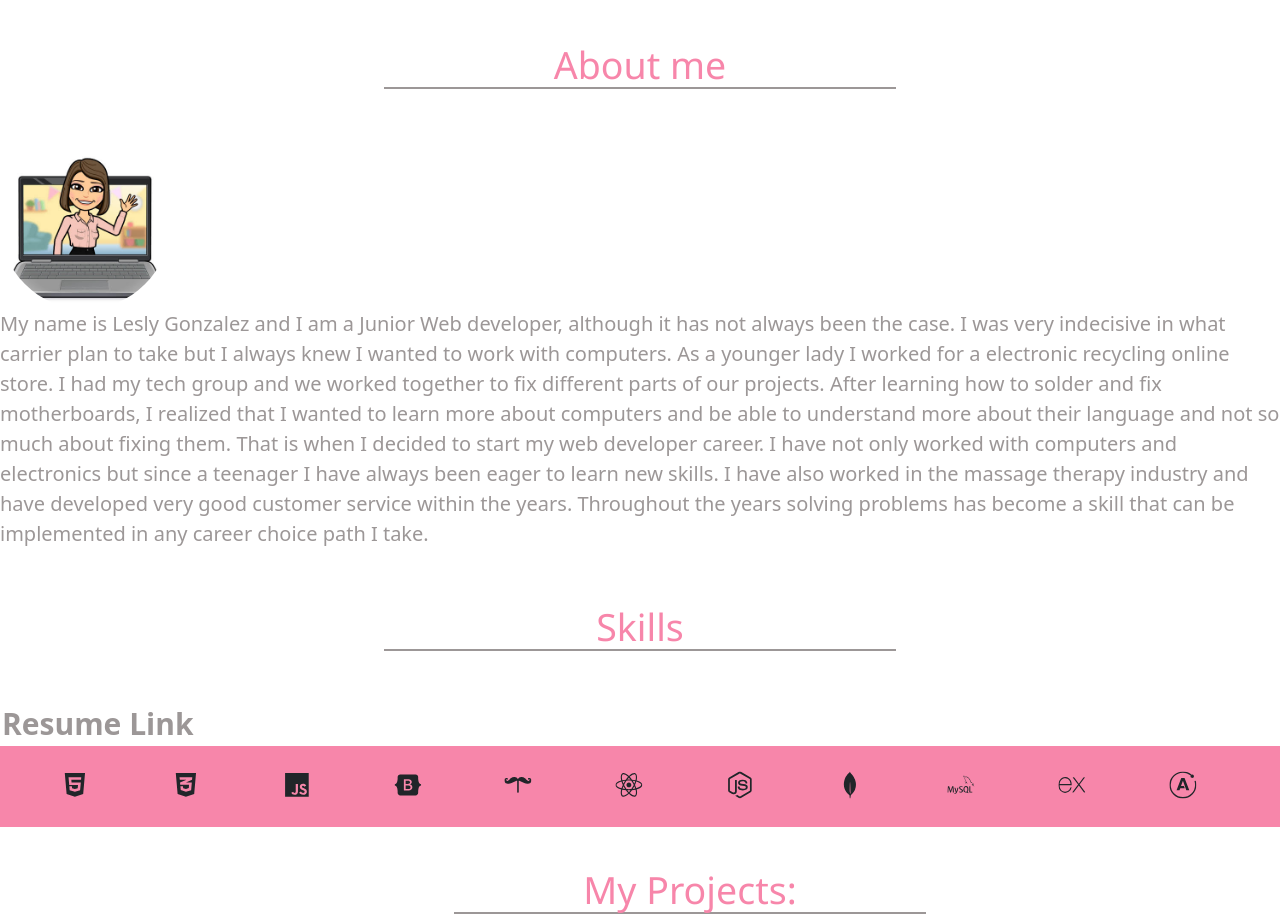
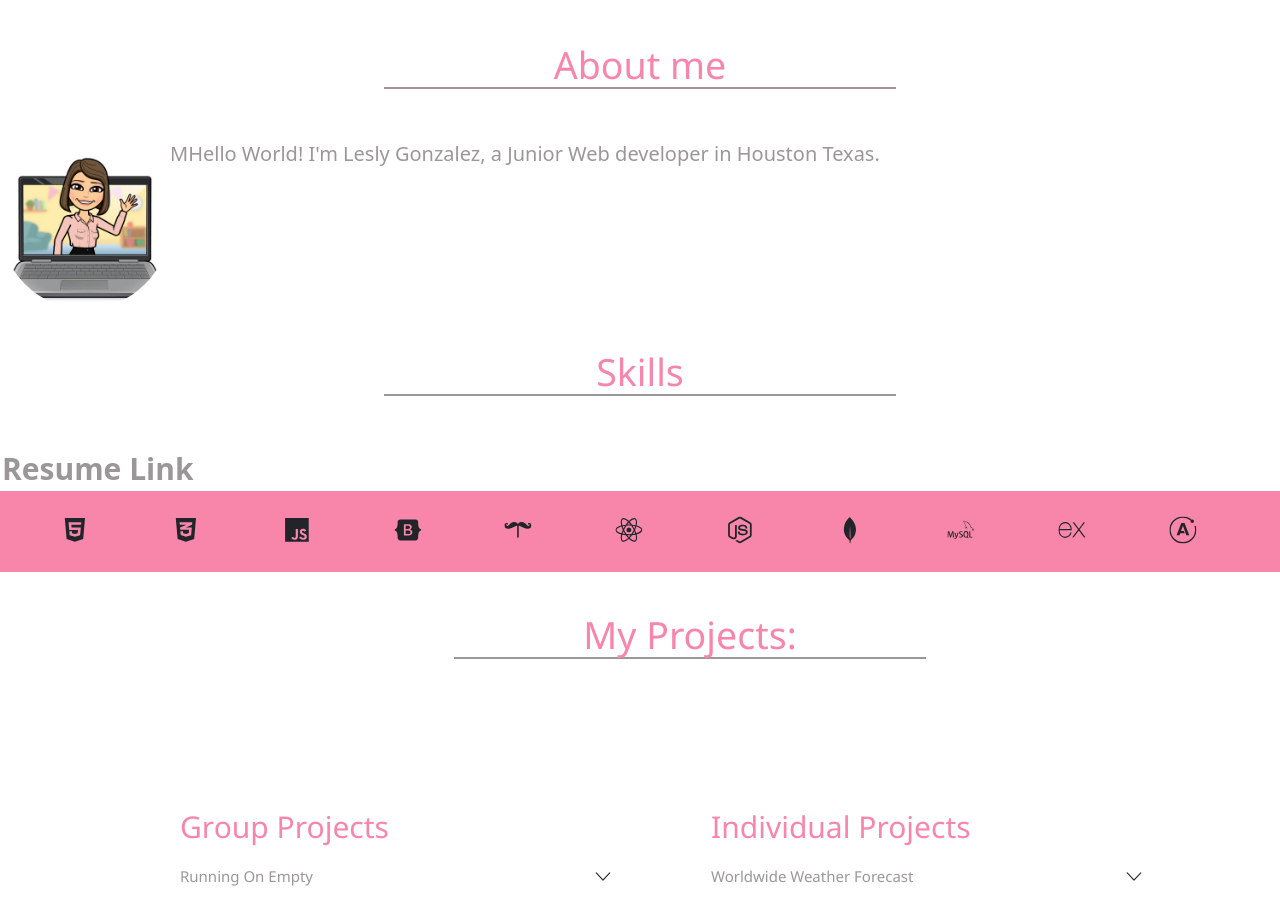
Before and after one commit to leslyr562/personal-portfolio, a React (Create React App) app: page / in a window 1280 px wide. Shown: the part 1000-1917 px from the top of the page. Built offline with nearby package versions, Linux system fonts and the light colour scheme.

Commit message:
Update index.js

```diff
--- a/src/components/About/index.js
+++ b/src/components/About/index.js
@@ -13,15 +13,7 @@ function About() {
           className="avatar-img"
         />
 
-        <p>My name is Lesly Gonzalez and I am a Junior Web developer, although it has not always been the case.
-          I was very indecisive in what carrier plan to take but I always knew I wanted to work with computers.
-          As a younger lady I worked for a electronic recycling online store.
-          I had my tech group and we worked together to fix different parts of our projects.
-          After learning how to solder and fix motherboards, I realized that I wanted to learn more about computers and be able to
-          understand more about their language and not so much about fixing them. That is when I decided to start my web developer career.
-          I have not only worked with computers and electronics but since a teenager I have always been eager to learn new skills. I have also
-          worked in the massage therapy industry and have developed very good customer service within the years. Throughout the years solving problems has
-          become a skill that can be implemented in any career choice path I take.
+        <p>MHello World! I'm Lesly Gonzalez, a Junior Web developer in Houston Texas.
         </p>
       </div>
     </section>
```
